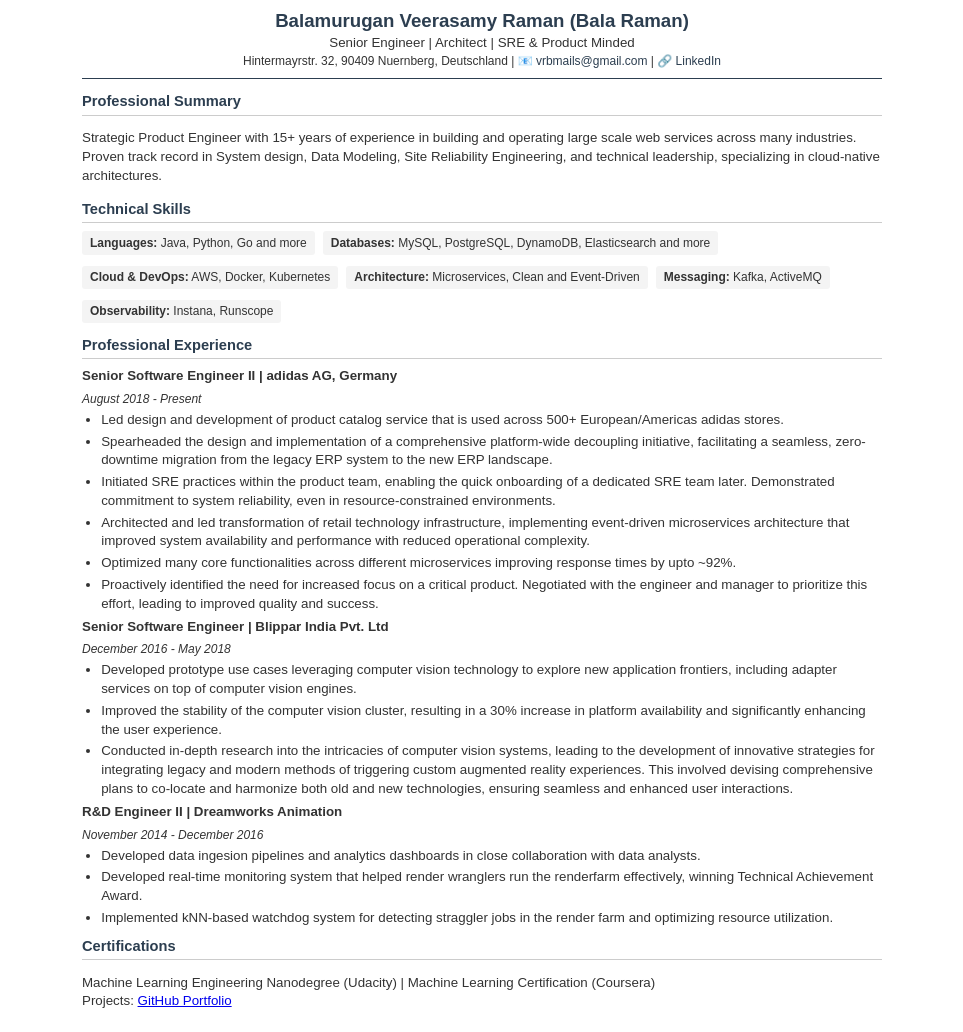
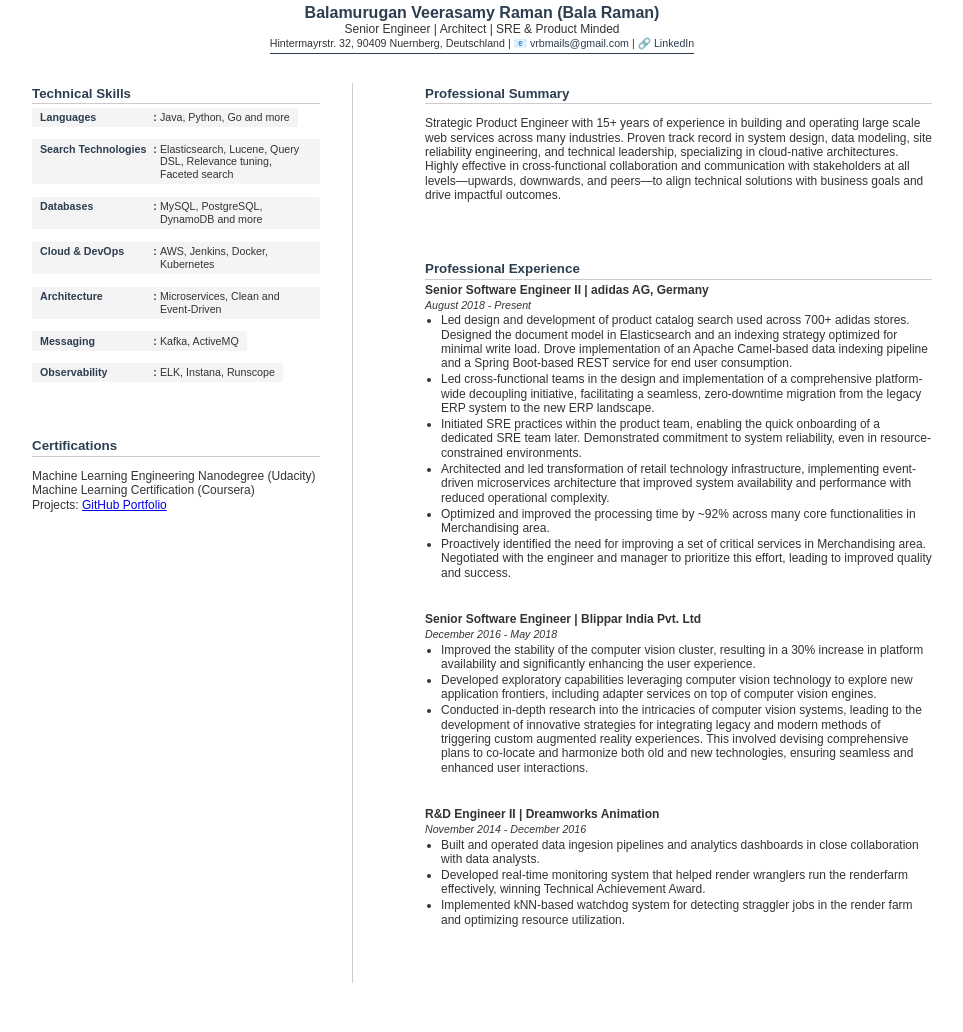
Before and after one commit to vrbala/vrbala.github.io, a Jekyll site: the page cv/index.html, which Jekyll copies as it is, in a window 1280 px wide. Shown: the whole page, without its empty margins (158-1121 px from the left). Built offline with Jekyll 4.4.1, drawn with Linux system fonts in a browser that asks for light colours; after the commit the page ends 986 px from its top, so only the background shows below that.

Commit message:
Update CV

```diff
--- a/cv/index.html
+++ b/cv/index.html
@@ -12,42 +12,42 @@
 
         body {
             font-family: Arial, sans-serif;
-            line-height: 1.4;
+            line-height: 1.2;
             color: var(--primary-color);
-            max-width: 800px;
+            max-width: 900px;
             margin: 0 auto;
-            padding: 0.5rem;
-            font-size: 10pt;
+            padding: 0.2rem;
+            font-size: 9pt;
         }
 
         header {
             text-align: center;
-            margin-bottom: 0.8rem;
+            margin-bottom: 0.3rem;
             border-bottom: 1px solid var(--accent-color);
         }
 
         h1 {
             color: var(--accent-color);
             margin: 0;
-            font-size: 14pt;
+            font-size: 12pt;
         }
 
         h2 {
             color: var(--accent-color);
             border-bottom: 1px solid #ccc;
-            padding-bottom: 0.2rem;
-            margin: 0.5rem 0;
-            font-size: 11pt;
+            padding-bottom: 0.1rem;
+            margin: 0.2rem 0;
+            font-size: 10pt;
         }
 
         h3 {
-            margin: 0.3rem 0;
-            font-size: 10pt;
+            margin: 0.1rem 0;
+            font-size: 9pt;
         }
 
         .contact-info {
-            font-size: 9pt;
-            margin-bottom: 0.5rem;
+            font-size: 8pt;
+            margin-bottom: 0.2rem;
         }
 
         .contact-info a {
@@ -56,44 +56,119 @@
         }
 
         section {
-            margin-bottom: 0.5rem;
+            margin-bottom: 0.2rem;
         }
 
         ul {
-            margin: 0.2rem 0;
-            padding-left: 1.2rem;
+            margin: 0.1rem 0;
+            padding-left: 1rem;
         }
 
         li {
-            margin-bottom: 0.2rem;
+            margin-bottom: 0.1rem;
         }
 
         .job-period {
             font-style: italic;
-            font-size: 9pt;
+            font-size: 8pt;
         }
 
         .skills-list {
             display: flex;
             flex-wrap: wrap;
-            gap: 0.5rem;
+            gap: 0.3rem;
             list-style: none;
             padding: 0;
-            margin: 0.3rem 0;
+            margin: 0.1rem 0;
         }
 
         .skills-list li {
             background-color: #f4f4f4;
+            padding: 0.1rem 0.3rem;
+            border-radius: 2px;
+            font-size: 8pt;
+            font-weight: bold;
+        }
+
+        .container {
+            display: flex;
+            flex-direction: row;
+            gap: 1.5rem;
+            width: 100%;
+        }
+        .left-column {
+            flex: 0 0 32%;
+            padding-right: 1rem;
+            border-right: 1px solid #ccc;
+        }
+        .right-column {
+            flex: 1;
+            padding-left: 1rem;
+        }
+
+         .heading-row {
+            width: 100%;
+            display: flex;
+            justify-content: center;
+            align-items: center;
+            margin-bottom: 1.5rem;
+        }
+        .container {
+            display: flex;
+            flex-direction: row;
+            gap: 2.5rem;
+            width: 100%;
+            min-height: 900px;
+        }
+        .left-column {
+            flex: 0 0 32%;
+            padding-right: 2rem;
+            border-right: 1px solid #ccc;
+            display: flex;
+            flex-direction: column;
+            gap: 2.5rem;
+        }
+        .right-column {
+            flex: 1;
+            padding-left: 2rem;
+            display: flex;
+            flex-direction: column;
+            gap: 2.5rem;
+        }
+        .skills-list li {
+            background-color: #f4f4f4;
             padding: 0.2rem 0.5rem;
-            border-radius: 3px;
-            font-size: 9pt;
+            border-radius: 2px;
+            font-size: 8pt;
+            font-weight: bold;
+            margin-bottom: 0.5rem;
+            display: flex;
+            align-items: baseline;
+        }
+        .skill-name {
+            min-width: 110px;
+            font-weight: bold;
+            color: var(--accent-color);
+        }
+        .skill-sep {
+            margin: 0 0.3em;
+        }
+        .skill-content {
+            font-weight: normal;
+            color: var(--primary-color);
         }
 
         @media print {
             body {
                 max-width: 100%;
                 padding: 0;
-                font-size: 10pt;
+                font-size: 8pt;
+            }
+            h1, h2, h3 {
+                font-size: 8pt !important;
+            }
+            .skills-list li {
+                font-size: 7pt !important;
             }
             a[href]:after {
                 content: none !important;
@@ -102,74 +177,77 @@
     </style>
 </head>
 <body>
+        <div class="heading-row">
             <header>
                 <h1>Balamurugan Veerasamy Raman (Bala Raman)</h1>
                 <div>Senior Engineer | Architect | SRE & Product Minded</div>
                 <div class="contact-info">
-            Hintermayrstr. 32, 90409 Nuernberg, Deutschland |
-            📧 <a href="mailto:vrbmails@gmail.com">vrbmails@gmail.com</a> |
-            🔗 <a href="https://linkedin.com/in/vrbala">LinkedIn</a>
+                    Hintermayrstr. 32, 90409 Nuernberg, Deutschland | 📧 <a href="mailto:vrbmails@gmail.com">vrbmails@gmail.com</a> | 🔗 <a href="https://linkedin.com/in/vrbala">LinkedIn</a>
                 </div>
             </header>
-
-    <section>
-        <h2>Professional Summary</h2>
-        <p>Strategic Product Engineer with 15+ years of experience in building and operating large scale web services across many industries. Proven track record in System design, Data Modeling, Site Reliability Engineering, and technical leadership, specializing in cloud-native architectures.</p>
-    </section>
-
+        </div>
+        <div class="container">
+            <div class="left-column">
                 <section>
                     <h2>Technical Skills</h2>
                     <ul class="skills-list">
-            <li><strong>Languages:</strong> Java, Python, Go and more</li>
-            <li><strong>Databases:</strong> MySQL, PostgreSQL, DynamoDB, Elasticsearch and more</li>
-            <li><strong>Cloud & DevOps:</strong> AWS, Docker, Kubernetes</li>
-            <li><strong>Architecture:</strong> Microservices, Clean and Event-Driven</li>
-            <li><strong>Messaging:</strong> Kafka, ActiveMQ</li>
-            <li><strong>Observability:</strong> Instana, Runscope</li>
+                        <li><span class="skill-name">Languages</span><span class="skill-sep">:</span> <span class="skill-content">Java, Python, Go and more</span></li>
+                        <li><span class="skill-name">Search Technologies</span><span class="skill-sep">:</span> <span class="skill-content">Elasticsearch, Lucene, Query DSL, Relevance tuning, Faceted search</span></li>
+                        <li><span class="skill-name">Databases</span><span class="skill-sep">:</span> <span class="skill-content">MySQL, PostgreSQL, DynamoDB and more</span></li>
+                        <li><span class="skill-name">Cloud & DevOps</span><span class="skill-sep">:</span> <span class="skill-content">AWS, Jenkins, Docker, Kubernetes</span></li>
+                        <li><span class="skill-name">Architecture</span><span class="skill-sep">:</span> <span class="skill-content">Microservices, Clean and Event-Driven</span></li>
+                        <li><span class="skill-name">Messaging</span><span class="skill-sep">:</span> <span class="skill-content">Kafka, ActiveMQ</span></li>
+                        <li><span class="skill-name">Observability</span><span class="skill-sep">:</span> <span class="skill-content">ELK, Instana, Runscope</span></li>
                     </ul>
                 </section>
-
+                <section>
+                    <h2>Certifications</h2>
+                    <p>Machine Learning Engineering Nanodegree (Udacity)<br>
+                        Machine Learning Certification (Coursera)<br>
+                        Projects: <a href="https://github.com/vrbala/mlnd">GitHub Portfolio</a></p>
+                </section>
+            </div>
+            <div class="right-column">
+                <section>
+                    <h2>Professional Summary</h2>
+                    <p>Strategic Product Engineer with 15+ years of experience in building and operating large scale web services across many industries. Proven track record in system design, data modeling, site reliability engineering, and technical leadership, specializing in cloud-native architectures. Highly effective in cross-functional collaboration and communication with stakeholders at all levels—upwards, downwards, and peers—to align technical solutions with business goals and drive impactful outcomes.</p>
+                </section>
                 <section>
                     <h2>Professional Experience</h2>
-
-        <div>
+                    <div style="margin-bottom:2rem">
                         <h3>Senior Software Engineer II | adidas AG, Germany</h3>
                         <div class="job-period">August 2018 - Present</div>
                         <ul>
-                <li>Led design and development of product catalog service that is used across 500+ European/Americas adidas stores.</li>
-                <li>Spearheaded the design and implementation of a comprehensive platform-wide decoupling initiative, facilitating a seamless, zero-downtime migration from the legacy ERP system to the new ERP landscape.</li>
+                            <li>Led design and development of product catalog search used across 700+ adidas stores. Designed the document model in Elasticsearch and an indexing strategy optimized for minimal write load. Drove implementation of an Apache Camel-based data indexing pipeline and a Spring Boot-based REST service for end user consumption.</li>
+                            <li>Led cross-functional teams in the design and implementation of a comprehensive platform-wide decoupling initiative, facilitating a seamless, zero-downtime migration from the legacy ERP system to the new ERP landscape.</li>
                             <li>Initiated SRE practices within the product team, enabling the quick onboarding of a dedicated SRE team later. Demonstrated commitment to system reliability, even in resource-constrained environments.</li>
                             <li>Architected and led transformation of retail technology infrastructure, implementing event-driven microservices architecture that improved system availability and performance with reduced operational complexity.</li>
-                <li>Optimized many core functionalities across different microservices improving response times by upto ~92%.</li>
-                <li>Proactively identified the need for increased focus on a critical product. Negotiated with the engineer and manager to prioritize this effort, leading to improved quality and success.</li>
+                            <li>Optimized and improved the processing time by ~92% across many core functionalities in Merchandising area.</li>
+                            <li>Proactively identified the need for improving a set of critical services in Merchandising area. Negotiated with the engineer and manager to prioritize this effort, leading to improved quality and success.</li>
                         </ul>
                     </div>
-
-        <div>
+                    <div style="margin-bottom:2rem">
                         <h3>Senior Software Engineer | Blippar India Pvt. Ltd</h3>
                         <div class="job-period">December 2016 - May 2018</div>
                         <ul>
-                <li>Developed prototype use cases leveraging computer vision technology to explore new application frontiers, including adapter services on top of computer vision engines.</li>
                             <li>Improved the stability of the computer vision cluster, resulting in a 30% increase in platform availability and significantly enhancing the user experience.</li>
+                            <li>Developed exploratory capabilities leveraging computer vision technology to explore new application frontiers, including adapter services on top of computer vision engines.</li>
                             <li>Conducted in-depth research into the intricacies of computer vision systems, leading to the development of innovative strategies for integrating legacy and modern methods of triggering custom augmented reality experiences. This involved devising comprehensive plans to co-locate and harmonize both old and new technologies, ensuring seamless and enhanced user interactions.</li>
                         </ul>
                     </div>
-
-        <div>
+                    <div style="margin-bottom:2rem">
                         <h3>R&D Engineer II | Dreamworks Animation</h3>
                         <div class="job-period">November 2014 - December 2016</div>
                         <ul>
-                <li>Developed data ingesion pipelines and analytics dashboards in close collaboration with data analysts.</li>
+                            <li>Built and operated data ingesion pipelines and analytics dashboards in close collaboration with data analysts.</li>
                             <li>Developed real-time monitoring system that helped render wranglers run the renderfarm effectively, winning Technical Achievement Award.</li>
                             <li>Implemented kNN-based watchdog system for detecting straggler jobs in the render farm and optimizing resource utilization.</li>
                         </ul>
                     </div>
                 </section>
+            </div>
+        </div>
 
-    <section>
-        <h2>Certifications</h2>
-        <p>Machine Learning Engineering Nanodegree (Udacity) | Machine Learning Certification (Coursera)<br>
-        Projects: <a href="https://github.com/vrbala/mlnd">GitHub Portfolio</a></p>
-    </section>
+
 </body>
 </html>
```
Lines whose indentation alone changed are shown as unchanged.
